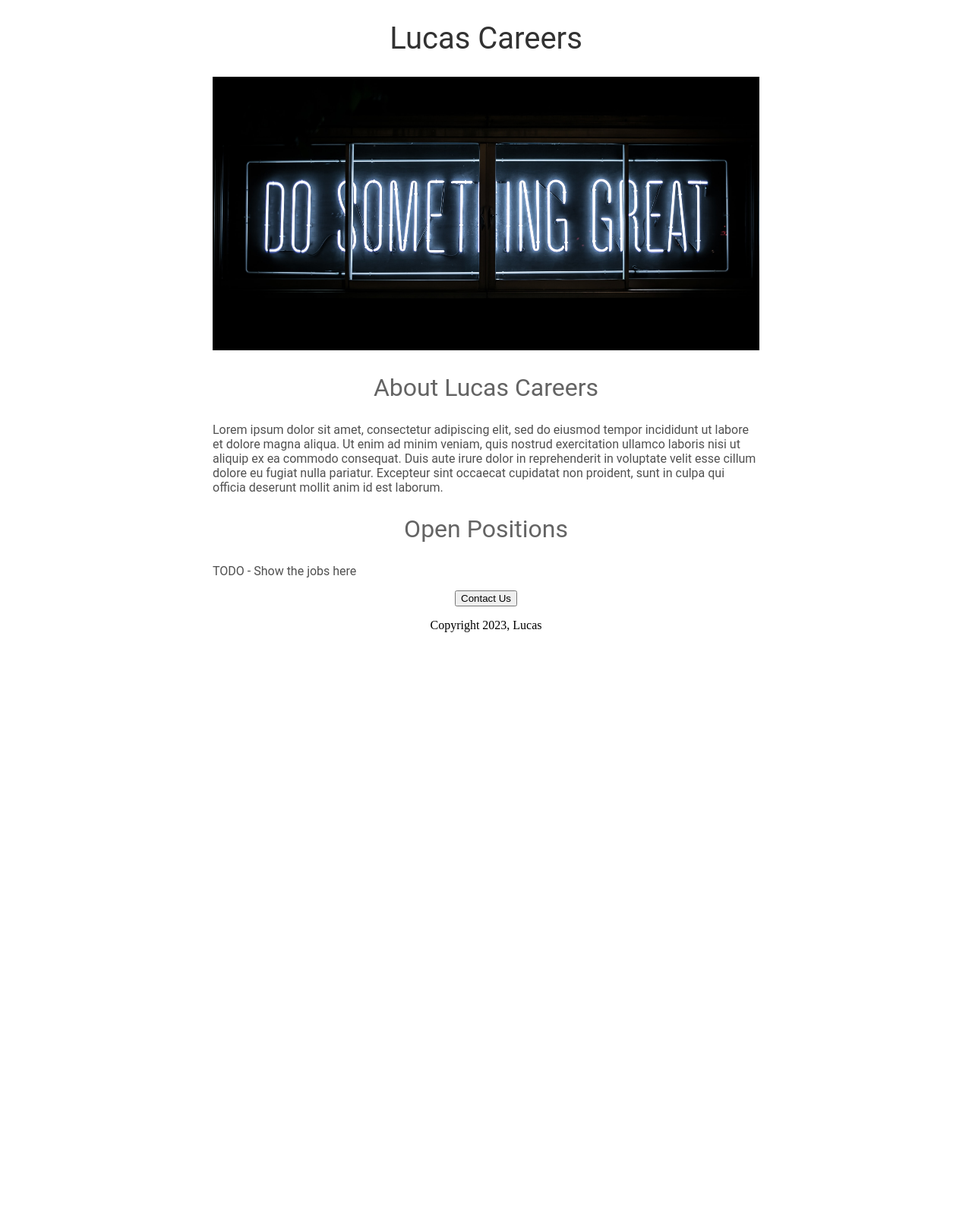
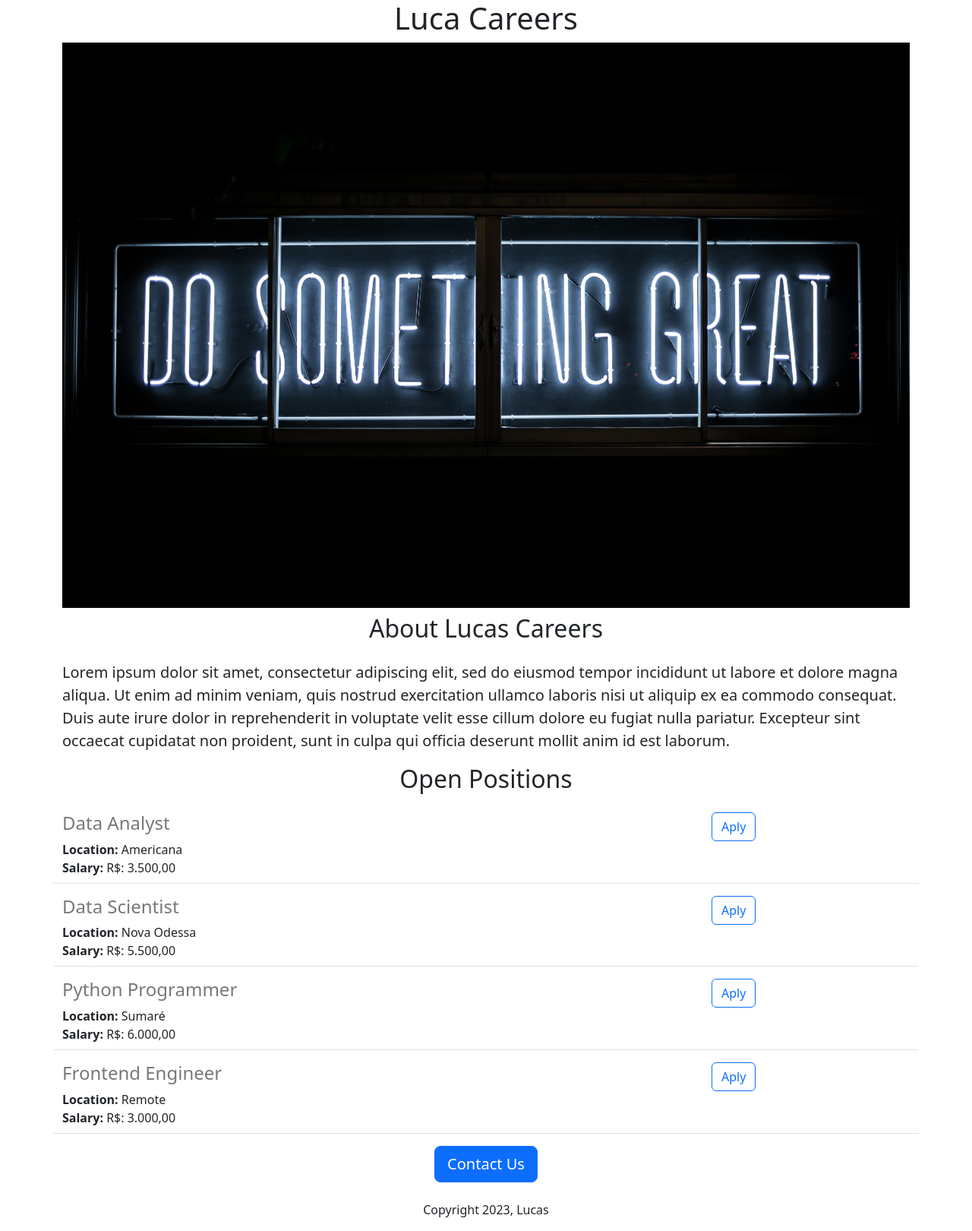
Before and after one commit to lucasdosantos90/careers-website-v2, a Flask app: page / in a window 1280 px wide. Shown: the whole page at 76% size. Before the commit the page ends 832 px from the top, so only its background shows below. Run offline with Flask 2, Linux system fonts and the light colour scheme.

Commit message:
Add dynamic data and API route

```diff
--- a/app.py
+++ b/app.py
@@ -1,10 +1,43 @@
-from flask import Flask, render_template
+from flask import Flask, render_template, jsonify
 
 app = Flask(__name__)
 
+JOBS = [
+  {
+    'id': 1,
+    'title': 'Data Analyst',
+    'location': 'Americana',
+    'salary': 'R$: 3.500,00',
+  },
+  {
+    'id': 2,
+    'title': 'Data Scientist',
+    'location': 'Nova Odessa',
+    'salary': 'R$: 5.500,00',
+  },
+  {
+    'id': 3,
+    'title': 'Python Programmer',
+    'location': 'Sumaré',
+    'salary': 'R$: 6.000,00',
+  },
+  {
+    'id': 4,
+    'title': 'Frontend Engineer',
+    'location': 'Remote',
+    'salary': 'R$: 3.000,00',
+  },
+]
+
 @app.route('/')
 def hello_world():
-  return render_template('home.html')
+  return render_template('home.html',
+                         jobs=JOBS,
+                        company_name='Luca')
+
+@app.route('/jobs')
+def list_jobs():
+  return jsonify(JOBS)
 
 if __name__ == '__main__':
   app.run(host='0.0.0.0', debug=True)
--- a/templates/home.html
+++ b/templates/home.html
@@ -2,51 +2,31 @@
 <html>
   <head>
     <title>Lucas Careers</title>
+    <meta charset="utf-8">
+    <meta name="viewport" content="width=device-width, initial-scale=1">
+    <link href="https://cdn.jsdelivr.net/npm/bootstrap@5.2.3/dist/css/bootstrap.min.css" rel="stylesheet" integrity="sha384-rbsA2VBKQhggwzxH7pPCaAqO46MgnOM80zW1RWuH61DGLwZJEdK2Kadq2F9CUG65" crossorigin="anonymous">
     <style>
-      h1 {
-        font-size: 40px;
-        font-family: 'Roboto', sans-serif;
-        font-weight: normal;
-        color: rgb(50,50,50);
-        text-align: center;
-      }
-
       #banner {
+        heig: 360px;
         width: 100%;
-        height: 360px;
-        object-fit: cover;
-      }
-
-      h2 {
-        font-family: 'Roboto', sans-serif;
-        font-size: 32px;
-        color: rgb(100,100,100);
-        text-align: center;
-        font-weight: normal;
-      }
-
-      .bodytext {
-        font-family: 'Roboto', sans-serif;
-        color: rgb(80,80,80);
-      }
-
-      #container {
-        max-width: 720px;
-        margin: 0 auto 0 auto;
       }
     </style>
   </head>
   <body>
-    <div id='container'>
-      <h1>Lucas Careers</h1>
-    <img id='banner' src='https://careers-website.lucasds90.repl.co/static/banner.jpeg'>
-    <h2>About Lucas Careers</h2>
-    <p class='bodytext'>Lorem ipsum dolor sit amet, consectetur adipiscing elit, sed do eiusmod tempor incididunt ut labore et dolore magna aliqua. Ut enim ad minim veniam, quis nostrud exercitation ullamco laboris nisi ut aliquip ex ea commodo consequat. Duis aute irure dolor in reprehenderit in voluptate velit esse cillum dolore eu fugiat nulla pariatur. Excepteur sint occaecat cupidatat non proident, sunt in culpa qui officia deserunt mollit anim id est laborum.</p>
-    <h2>Open Positions</h2>
-    <p class='bodytext'>TODO - Show the jobs here</p>
-      <div style='text-align:center'>
-        <button>Contact Us</button>
-        <p>Copyright 2023, Lucas</p>
+    <div class='container'>
+      <h1 class='text-center'>{{company_name}} Careers</h1>
+    <img class='img-fluid' src='https://careers-website.lucasds90.repl.co/static/banner.jpeg'>
+    <h2 class='text-center mt-2 mb-4'>About Lucas Careers</h2>
+    <p class='lead'>Lorem ipsum dolor sit amet, consectetur adipiscing elit, sed do eiusmod tempor incididunt ut labore et dolore magna aliqua. Ut enim ad minim veniam, quis nostrud exercitation ullamco laboris nisi ut aliquip ex ea commodo consequat. Duis aute irure dolor in reprehenderit in voluptate velit esse cillum dolore eu fugiat nulla pariatur. Excepteur sint occaecat cupidatat non proident, sunt in culpa qui officia deserunt mollit anim id est laborum.</p>
+    <h2 class='text-center mt-2 mb-4'>Open Positions</h2>
+    <p>
+      {% for job in jobs %}
+        {% include 'jobitem.html' %}
+      {% endfor %}
+    </p>
+      <div class='text-center'>
+        <button class='btn btn-primary btn-lg'>Contact Us</button>
+        <p class='mt-4'>Copyright 2023, Lucas</p>
       </div>
     </div>
   </body>
--- /dev/null
+++ b/templates/jobitem.html
@@ -0,0 +1,20 @@
+<div class='border-bottom row' style='margin-bottom:16px;
+    padding-bottom:8px;'>
+  <div class='col-9'>
+    <h4
+      style='color:rgb(120,120,120); margin-botton:4px;'>
+      {{job['title']}}
+    </h4>
+    <div>
+      <b>Location: </b>{{job['location']}}
+    </div>
+      {% if 'salary' in job %}
+    <div>
+      <b>Salary: </b> {{job['salary']}}
+    </div>
+    {% endif %}
+  </div>
+  <div class='col-2'>
+      <button type='button' class='btn btn-outline-primary'>Aply</button>
+  </div>
+</div>
```
